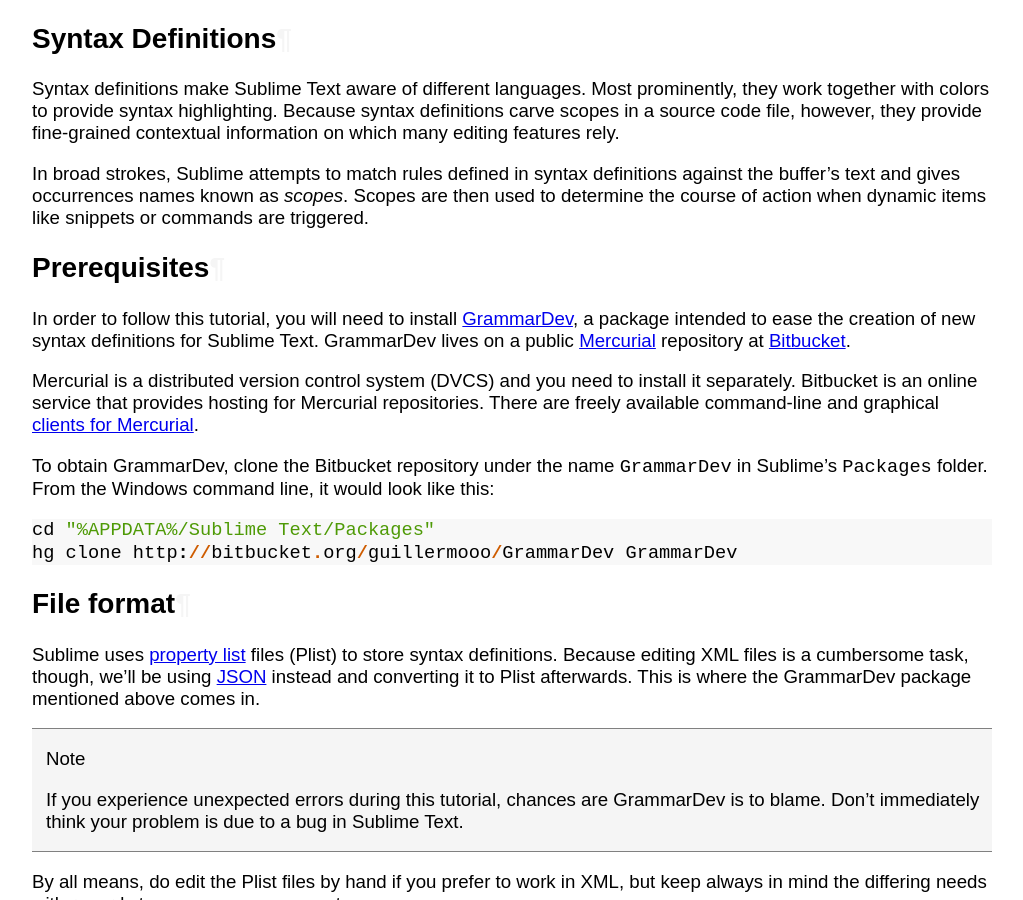
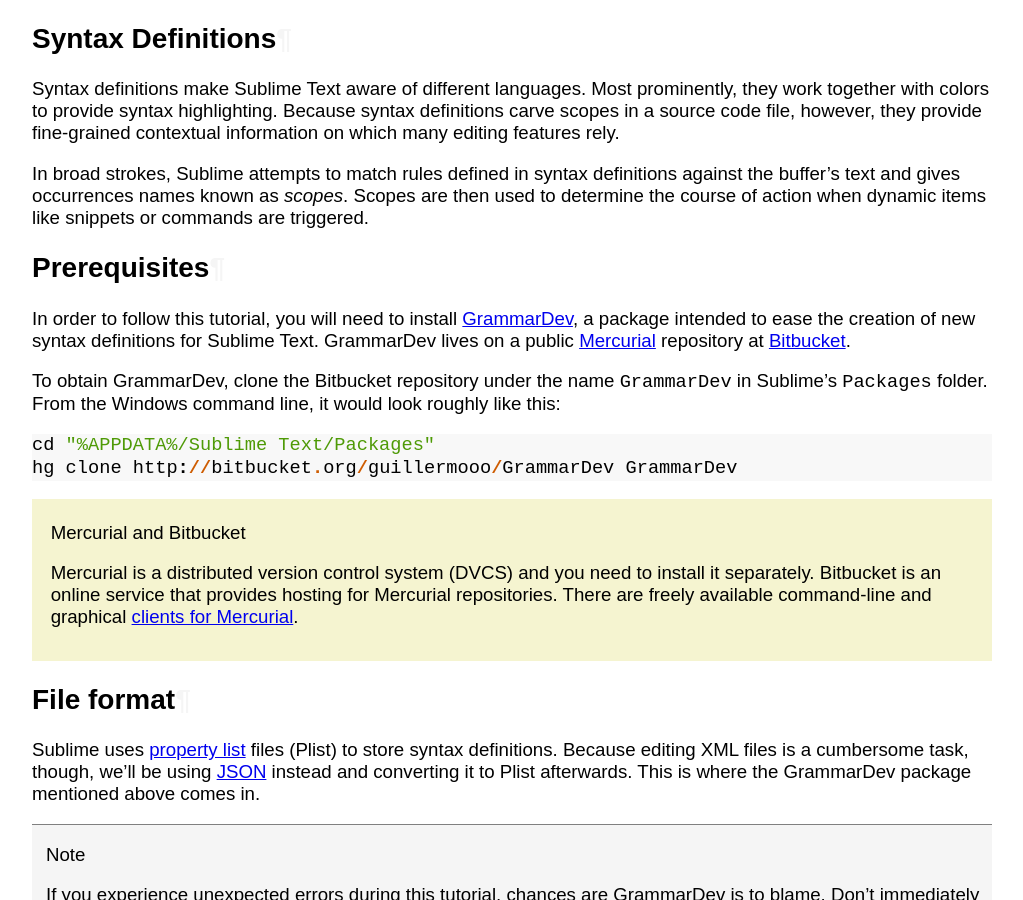
Before and after one commit to guillermooo/sublime-undocs, a Sphinx documentation site: the page built from source/extensibility/grammars.rst, in a window 1280 px wide and 900 px high. Shown: the whole window, without its empty margins (128-1151 px from the left). Built offline with Sphinx 7.4.7, drawn with Linux system fonts in a browser that asks for light colours.

Commit message:
Sidebar FTW.

```diff
--- a/source/extensibility/grammars.rst
+++ b/source/extensibility/grammars.rst
@@ -22,19 +22,22 @@
 .. _Mercurial: http://mercurial.selenic.com/
 .. _Bitbucket: http://bitbucket.org
 
-Mercurial is a distributed version control system (DVCS) and you need to install
-it separately. Bitbucket is an online service that provides hosting for Mercurial
-repositories. There are freely available command-line and graphical
-`clients for Mercurial`_.
-
-.. _`clients for Mercurial`: http://mercurial.selenic.com/downloads/
-
 To obtain GrammarDev, clone the Bitbucket repository under the name ``GrammarDev``
 in Sublime's ``Packages`` folder. From the Windows command line, it would look
-like this::
+roughly like this::
 
   cd "%APPDATA%/Sublime Text/Packages"
   hg clone http://bitbucket.org/guillermooo/GrammarDev GrammarDev
+
+
+.. sidebar:: Mercurial and Bitbucket
+
+  Mercurial is a distributed version control system (DVCS) and you need to install
+  it separately. Bitbucket is an online service that provides hosting for Mercurial
+  repositories. There are freely available command-line and graphical
+  `clients for Mercurial`_.
+
+  .. _`clients for Mercurial`: http://mercurial.selenic.com/downloads/
 
 File format
 ***********
```
